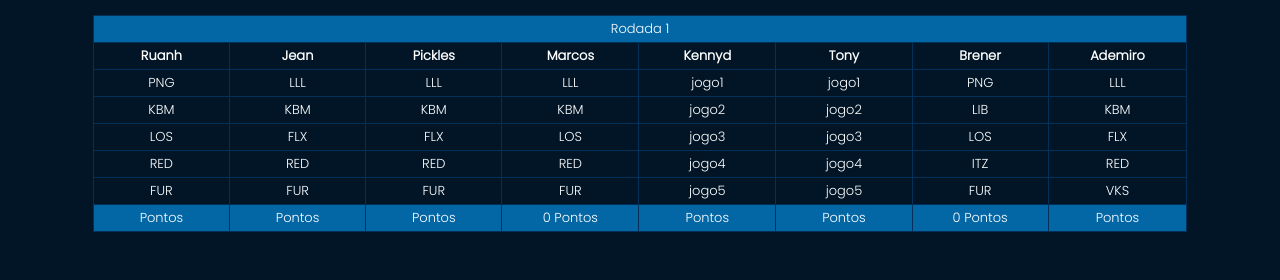
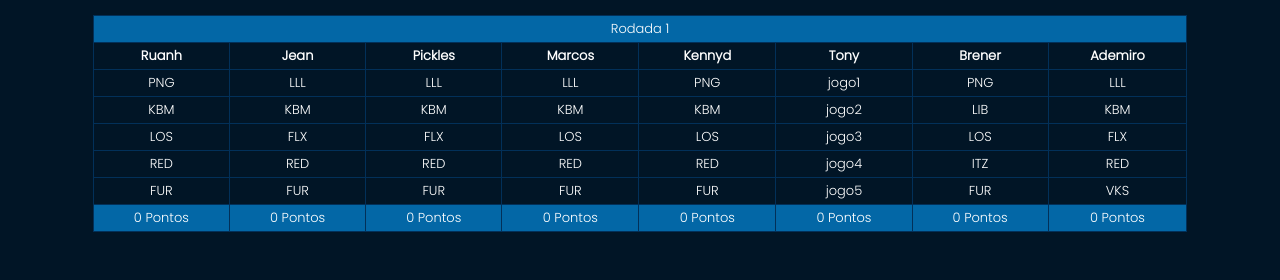
Before and after one commit to joseruanh/bolaoCbloiros, a plain HTML site: page p/planilha.html in a window 1280 px wide. Shown: the part 282-562 px from the top of the page. Drawn offline with Linux system fonts and the light colour scheme.

Commit message:
subindo votos

```diff
--- a/p/planilha.html
+++ b/p/planilha.html
@@ -45,17 +45,17 @@
                     <tr> <td colspan="8" class="rodadaTit">Rodada 1</td></tr>
                     <tr class="nomes"><td>Ruanh</td><td>Jean</td><td>Pickles</td><td>Marcos</td><td>Kennyd</td><td>Tony</td><td>Brener</td><td>Ademiro</td></tr>
 
-                    <tr><td>PNG</td> <td>LLL</td> <td>LLL</td> <td>LLL</td> <td>jogo1</td> <td>jogo1</td> <td>PNG</td> <td>LLL</td></tr>
+                    <tr><td>PNG</td> <td>LLL</td> <td>LLL</td> <td>LLL</td> <td>PNG</td> <td>jogo1</td> <td>PNG</td> <td>LLL</td></tr>
 
-                    <tr> <td>KBM</td> <td>KBM</td> <td>KBM</td> <td>KBM</td> <td>jogo2</td> <td>jogo2</td> <td>LIB</td> <td>KBM</td></tr>
+                    <tr> <td>KBM</td> <td>KBM</td> <td>KBM</td> <td>KBM</td> <td>KBM</td> <td>jogo2</td> <td>LIB</td> <td>KBM</td></tr>
 
-                    <tr><td>LOS</td> <td>FLX</td> <td>FLX</td> <td>LOS</td> <td>jogo3</td> <td>jogo3</td> <td>LOS</td> <td>FLX</td> </tr>
+                    <tr><td>LOS</td> <td>FLX</td> <td>FLX</td> <td>LOS</td> <td>LOS</td> <td>jogo3</td> <td>LOS</td> <td>FLX</td> </tr>
 
-                    <tr><td>RED</td> <td>RED</td> <td>RED</td> <td>RED</td> <td>jogo4</td> <td>jogo4</td> <td>ITZ</td> <td>RED</td> </tr>
+                    <tr><td>RED</td> <td>RED</td> <td>RED</td> <td>RED</td> <td>RED</td> <td>jogo4</td> <td>ITZ</td> <td>RED</td> </tr>
 
-                    <tr><td>FUR</td> <td>FUR</td> <td>FUR</td> <td>FUR</td> <td>jogo5</td> <td>jogo5</td> <td>FUR</td> <td>VKS</td> </tr>
+                    <tr><td>FUR</td> <td>FUR</td> <td>FUR</td> <td>FUR</td> <td>FUR</td> <td>jogo5</td> <td>FUR</td> <td>VKS</td> </tr>
 
-                    <tr><td class="rodadaTit">Pontos</td> <td class="rodadaTit">Pontos</td> <td class="rodadaTit">Pontos</td> <td class="rodadaTit">0 Pontos</td> <td class="rodadaTit">Pontos</td> <td class="rodadaTit">Pontos</td> <td class="rodadaTit">0 Pontos</td> <td class="rodadaTit">Pontos</td> </tr>
+                    <tr><td class="rodadaTit">0 Pontos</td> <td class="rodadaTit">0 Pontos</td> <td class="rodadaTit">0 Pontos</td> <td class="rodadaTit">0 Pontos</td> <td class="rodadaTit">0 Pontos</td> <td class="rodadaTit">0 Pontos</td> <td class="rodadaTit">0 Pontos</td> <td class="rodadaTit">0 Pontos</td> </tr>
                 </table>
             </div>
 
```
